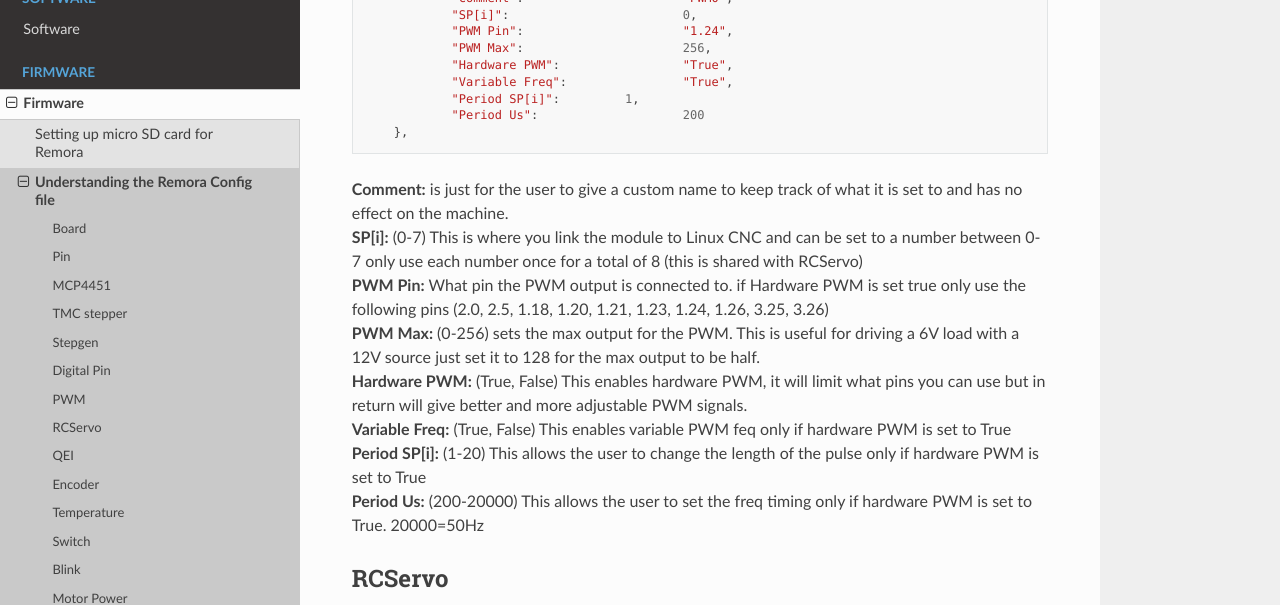
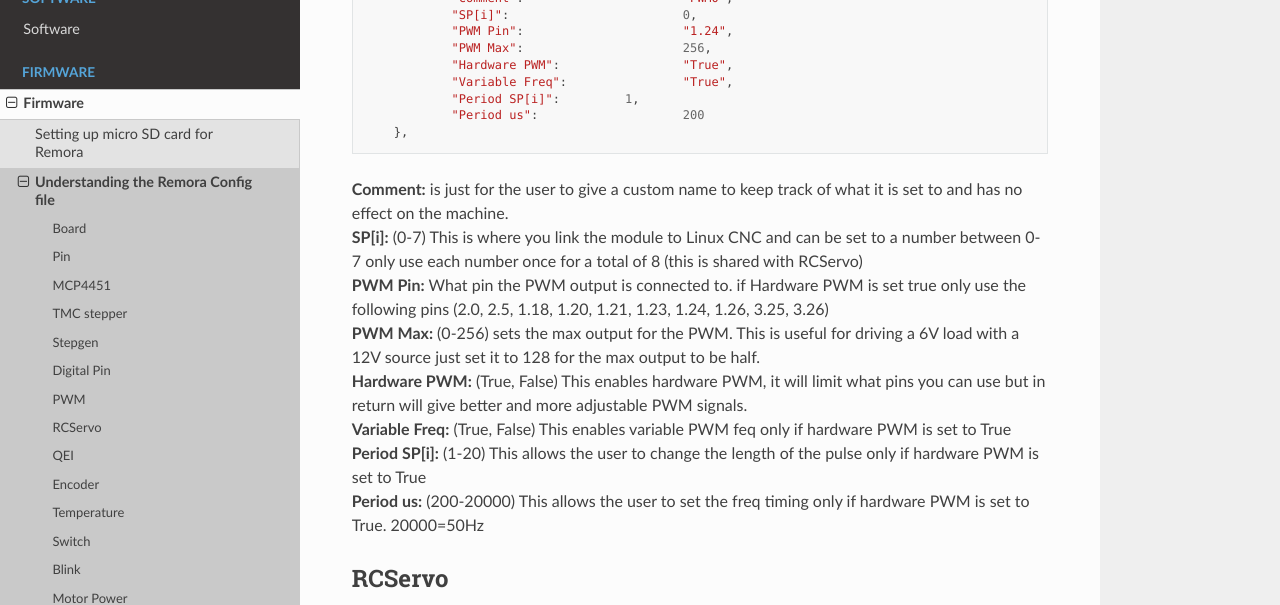
Before and after one commit to scottalford75/Remora-docs, a Sphinx documentation site: the page built from docs/source/firmware/Setup-Config-File.rst, in a window 1280 px wide and 900 px high, scrolled down 3298 px. Shown: the part 152-757 px from the top of the window. Built offline with Sphinx 7.4.7 and the Read the Docs theme 2.0.0, drawn with Linux system fonts in a browser that asks for light colours.

Commit message:
Us to us

```diff
--- a/docs/source/firmware/Setup-Config-File.rst
+++ b/docs/source/firmware/Setup-Config-File.rst
@@ -164,7 +164,7 @@
 		"Hardware PWM":			"True",
 		"Variable Freq":		"True",
 		"Period SP[i]":		1,
-		"Period Us":			200
+		"Period us":			200
 	},
 
 | **Comment:** is just for the user to give a custom name to keep track of what it is set to and has no effect on the machine.
@@ -174,7 +174,7 @@
 | **Hardware PWM:** (True, False) This enables hardware PWM, it will limit what pins you can use but in return will give better and more adjustable PWM signals.
 | **Variable Freq:** (True, False) This enables variable PWM feq only if hardware PWM is set to True
 | **Period SP[i]:** (1-20) This allows the user to change the length of the pulse only if hardware PWM is set to True
-| **Period Us:** (200-20000) This allows the user to set the freq timing only if hardware PWM is set to True. 20000=50Hz
+| **Period us:** (200-20000) This allows the user to set the freq timing only if hardware PWM is set to True. 20000=50Hz
 
 RCServo
 -------
```
